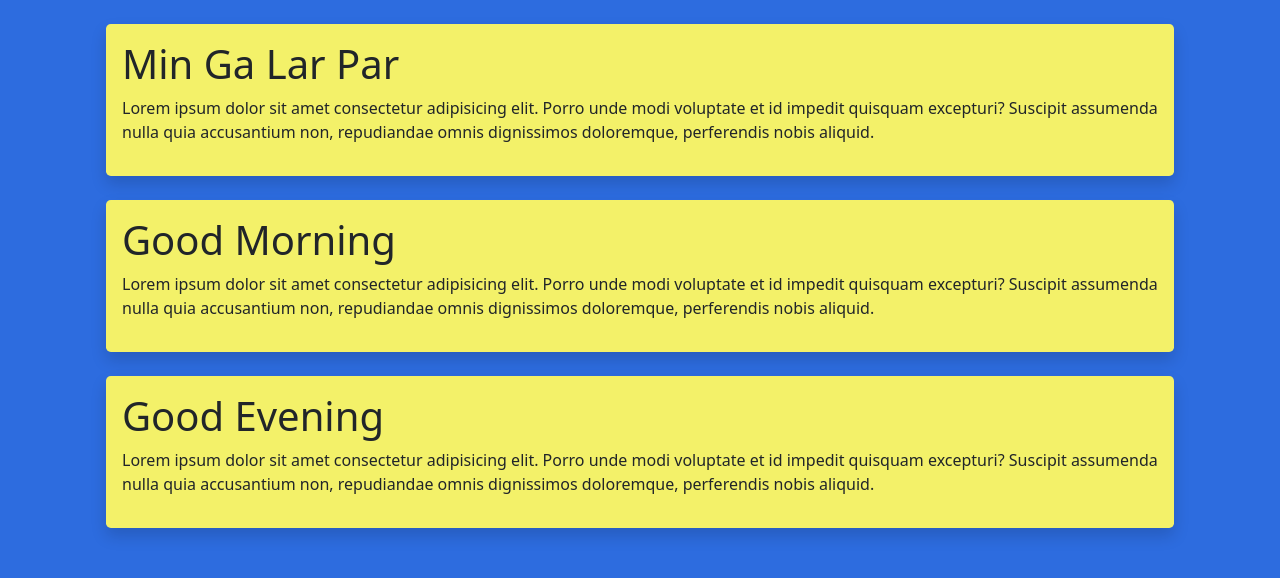
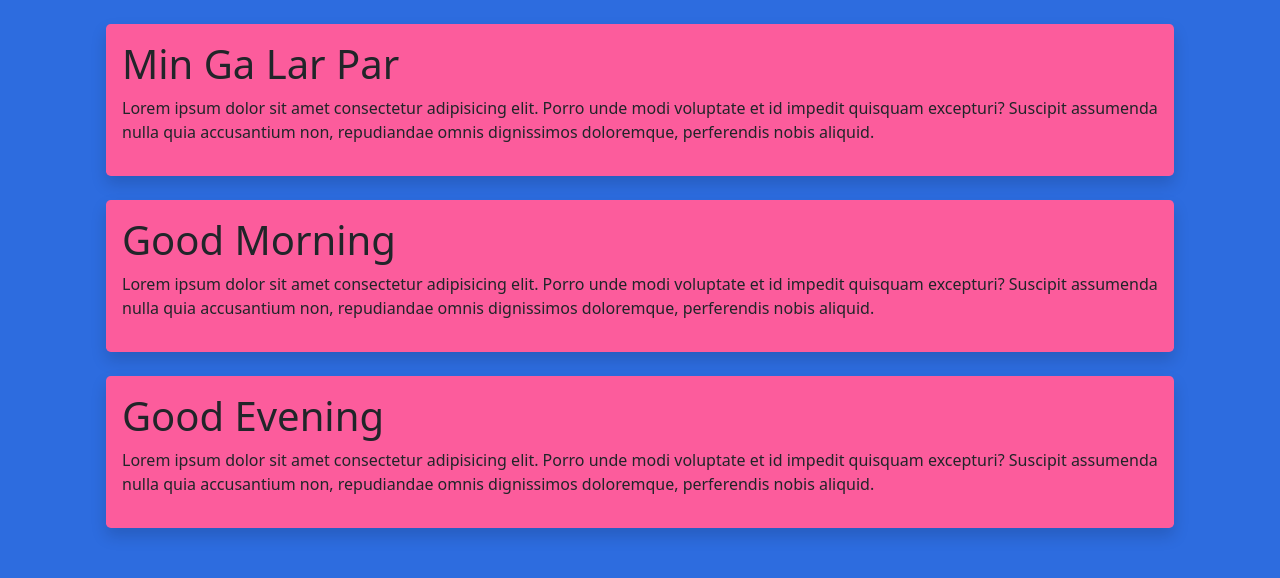
Before and after one commit to aungthuraoo2000/live-git-test, a website: page index.html in a window 1280 px wide. Drawn offline with nearby package versions, Linux system fonts and the light colour scheme.

Commit message:
another html editing

```diff
--- a/scss/app.scss
+++ b/scss/app.scss
@@ -7,5 +7,5 @@
 }
 
 .bg-1{
-    background-color: #f3f169;
+    background-color: #fc5c9c;
 }
```
Also changed, not shown: css/app.css.
